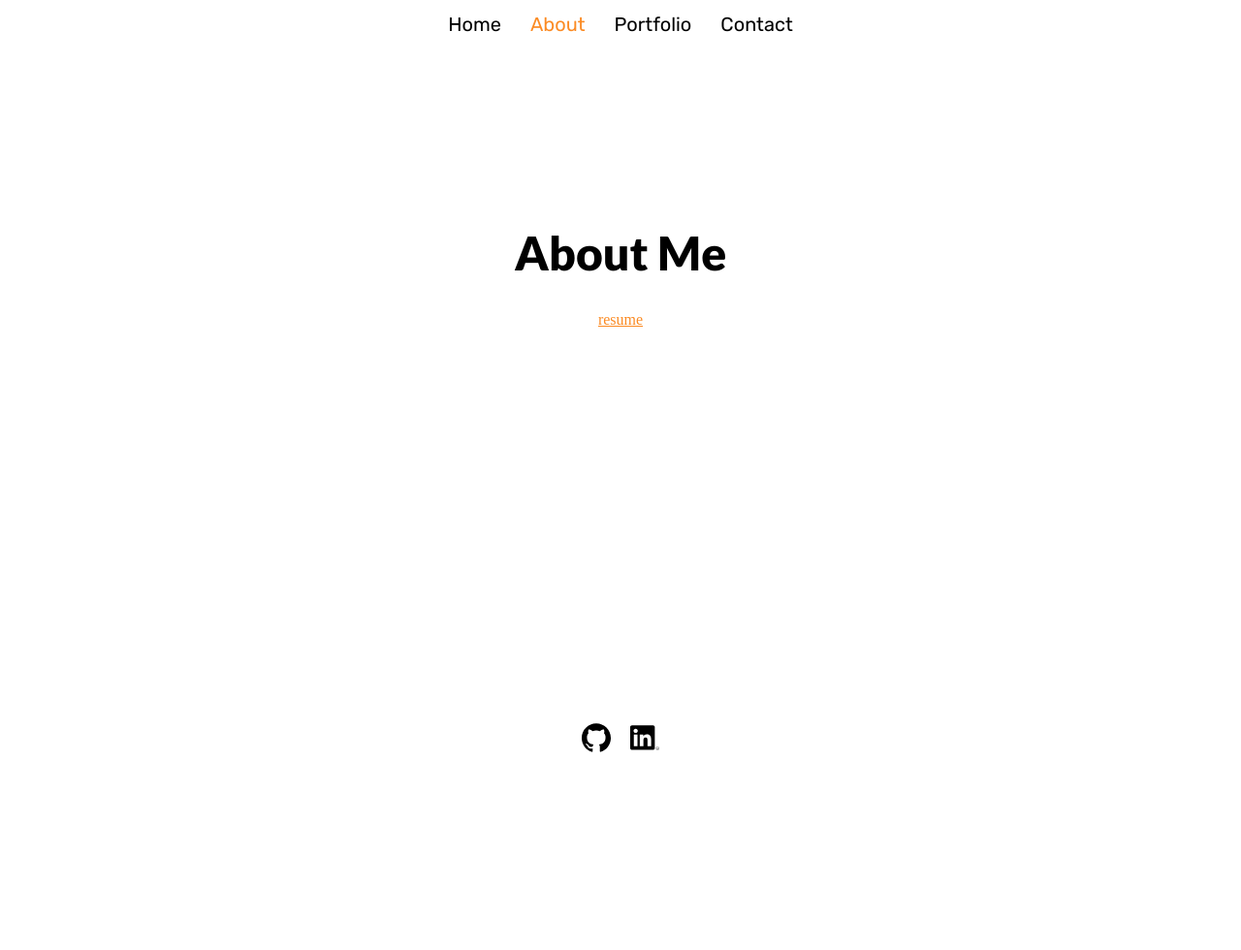
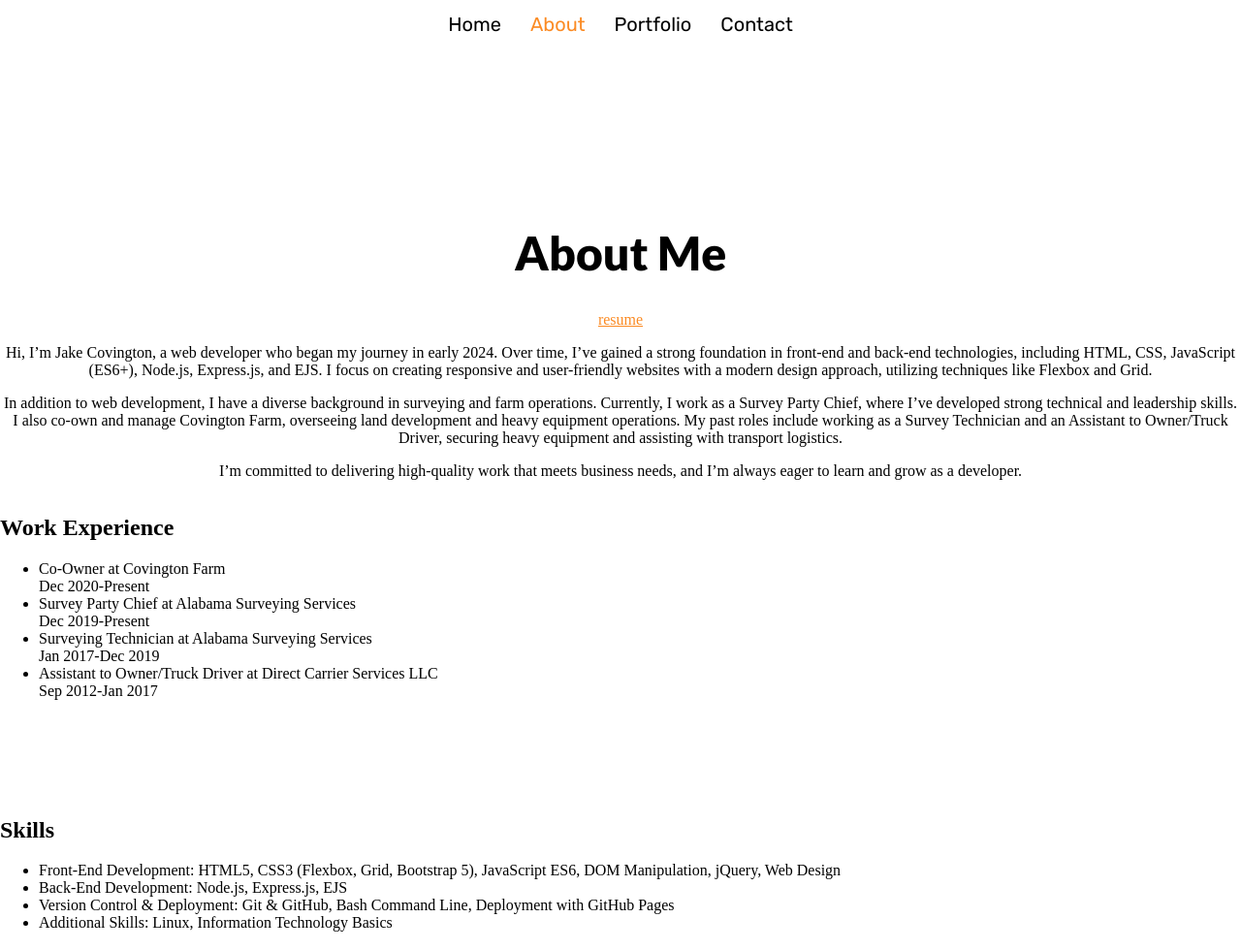
Before and after one commit to itzJcovington/personal_website, a plain HTML site: page pages/about.html in a window 1280 px wide. Shown: the top 980 px of the page at 97% size. Before the commit the page ends 800 px from the top, so only its background shows below. Drawn offline with Linux system fonts and the light colour scheme.

Commit message:
Update about.html

```diff
--- a/pages/about.html
+++ b/pages/about.html
@@ -5,30 +5,50 @@
         <meta name="viewport" content="width=device-width, initial-scale=1.0">
         <title>Jake Covington | Web Developer</title>
 
-        <link rel="stylesheet" href="../assets/css/styles.css">
+        <link rel="stylesheet" href="/assets/css/styles.css">
     </head>
     <body>
         <header>
             <ul>
-                <li><a href="../index.html">Home</a></li>
-                <li><a href="../pages/about.html" class="orange-txt">About</a></li>
-                <li><a href="../pages/portfolio.html">Portfolio</a></li>
-                <li><a href="../pages/contact.html">Contact</a></li>
+                <li><a href="/index.html">Home</a></li>
+                <li><a href="/pages/about.html" class="orange-txt">About</a></li>
+                <li><a href="/pages/portfolio.html">Portfolio</a></li>
+                <li><a href="/pages/contact.html">Contact</a></li>
             </ul>
         </header>
         <main>
             <div class="about-section">
                 <h1>About Me</h1>
                 <a href="https://itzjcovington.github.io/Resume/" target="_blank">resume</a>
+                <p>Hi, I’m Jake Covington, a web developer who began my journey in early 2024. Over time, I’ve gained a strong foundation in front-end and back-end technologies, including HTML, CSS, JavaScript (ES6+), Node.js, Express.js, and EJS. I focus on creating responsive and user-friendly websites with a modern design approach, utilizing techniques like Flexbox and Grid.</p>
+                <p>In addition to web development, I have a diverse background in surveying and farm operations. Currently, I work as a Survey Party Chief, where I’ve developed strong technical and leadership skills. I also co-own and manage Covington Farm, overseeing land development and heavy equipment operations. My past roles include working as a Survey Technician and an Assistant to Owner/Truck Driver, securing heavy equipment and assisting with transport logistics.</p>
+                <p>I’m committed to delivering high-quality work that meets business needs, and I’m always eager to learn and grow as a developer.</p>
             </div>
-
+            <div class="work-section">
+                <h2>Work Experience</h2>
+                <ul>
+                    <li>Co-Owner <span>at Covington Farm<br>Dec 2020-Present</span></li>
+                    <li>Survey Party Chief <span>at Alabama Surveying Services<br>Dec 2019-Present</span></li>
+                    <li>Surveying Technician <span>at Alabama Surveying Services<br>Jan 2017-Dec 2019</span></li>
+                    <li>Assistant to Owner/Truck Driver <span>at Direct Carrier Services LLC<br>Sep 2012-Jan 2017</span></li>
+                </ul>
+            </div>
+            <div class="skills-section">
+                <h2>Skills</h2>
+                <ul>
+                    <li>Front-End Development: <span>HTML5, CSS3 (Flexbox, Grid, Bootstrap 5), JavaScript ES6, DOM Manipulation, jQuery, Web Design</span></li>
+                    <li>Back-End Development: <span>Node.js, Express.js, EJS</span></li>
+                    <li>Version Control & Deployment: <span>Git & GitHub, Bash Command Line, Deployment with GitHub Pages</span></li>
+                    <li>Additional Skills: <span>Linux, Information Technology Basics</span></li>
+                </ul>
+            </div>
         </main>
         <footer>
             <a href="https://github.com/itzJcovington" target="_blank">
-                <img src="../assets/images/github.svg" class="social-icons">
+                <img src="/assets/images/github.svg" class="social-icons">
             </a>
             <a href="https://www.linkedin.com/in/charles-covington-85a9612b3/" target="_blank">
-                <img src="../assets/images/linkedin.svg" class="social-icons">
+                <img src="/assets/images/linkedin.svg" class="social-icons">
             </a>
         </footer>
     </body>
```
